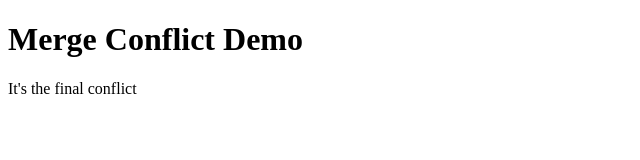
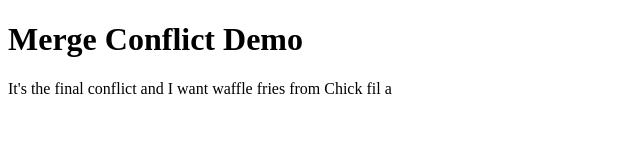
Before and after one commit to mrcavalier31/merge-lab, a plain HTML site: page index.html in a window 1280 px wide. Shown: the whole page, without its empty margins (0-640 px from the left). Drawn offline with Linux system fonts and the light colour scheme.

Commit message:
please please please please

```diff
--- a/index.html
+++ b/index.html
@@ -4,4 +4,4 @@
   <meta charset="UTF-8" />
   <meta name="viewport" content="width=device-width, initial-scale=1.0" />
   <h1>Merge Conflict Demo</h1>
-<p>It's the final conflict</p>
+<p>It's the final conflict and I want waffle fries from Chick fil a</p>
```
